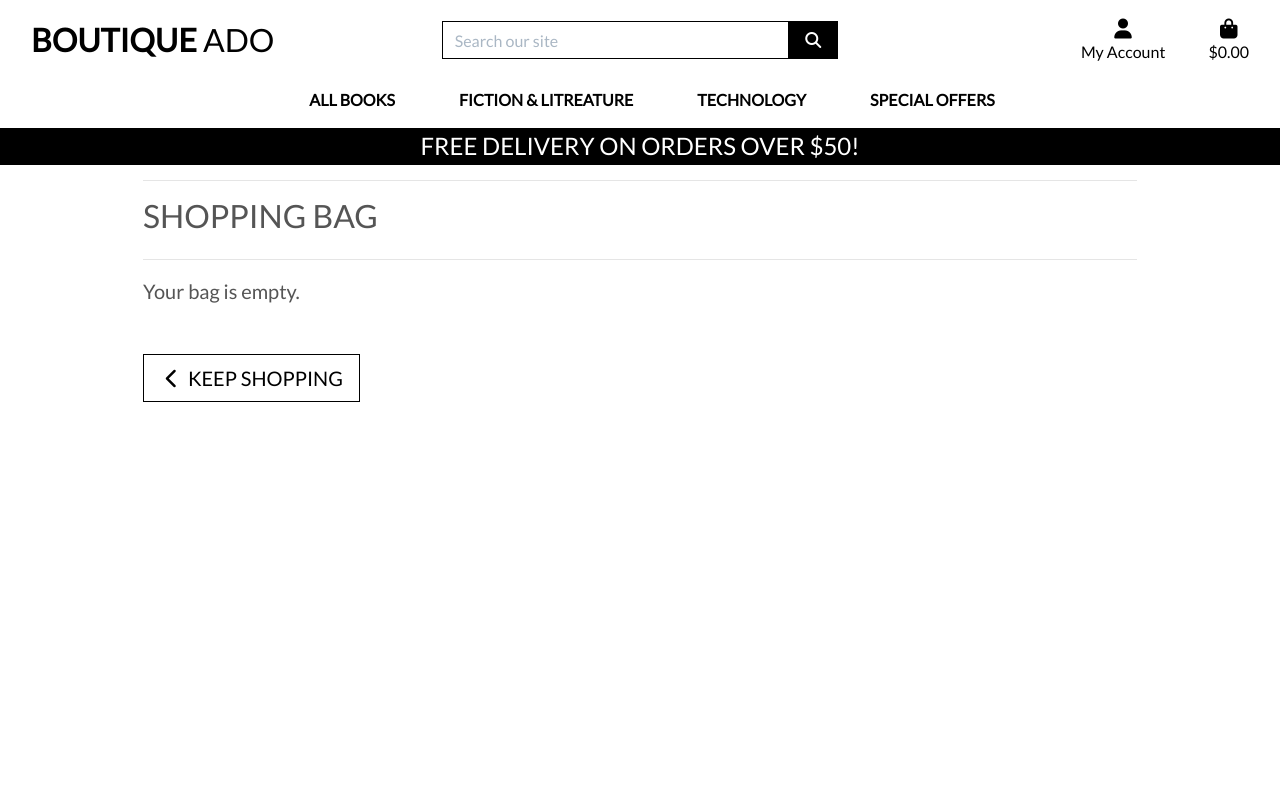
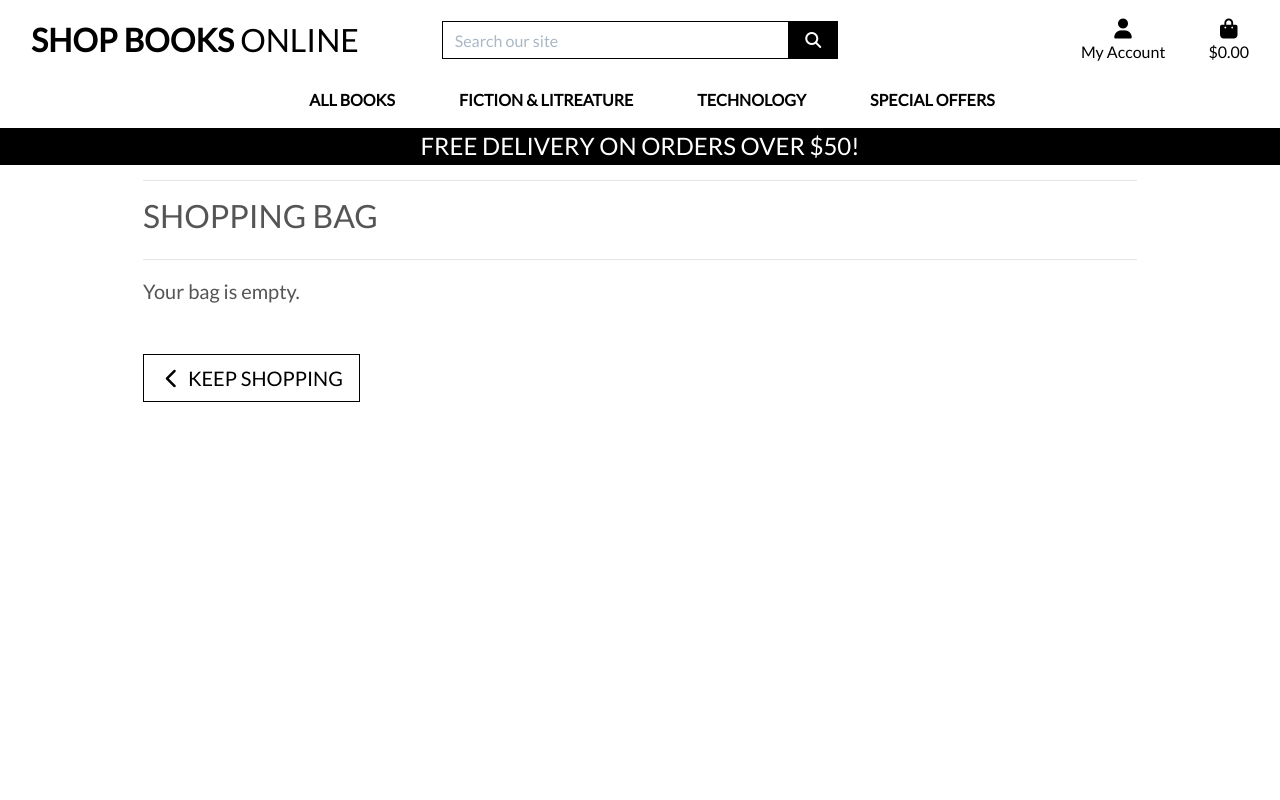
Before and after one commit to swaroopdebora/djangoBookOnlineshopping, a Django app: page /bag/ in a window 1280 px wide. Run offline with Django 3.2, Linux system fonts and the light colour scheme; some libraries are stand-ins or nearby versions.

Commit message:
added newbook image and chagedthe homepage title

```diff
--- a/templates/base.html
+++ b/templates/base.html
@@ -34,14 +34,14 @@
     {% block extra_js %}
     {% endblock %}
 
-    <title>Boutique Ado {% block extra_title %}{% endblock %}</title>
+    <title>Shop Books Online {% block extra_title %}{% endblock %}</title>
   </head>
   <body>
     <header class="container-fluid fixed-top">
         <div id="topnav" class="row bg-white pt-lg-2 d-none d-lg-flex">
             <div class="col-12 col-lg-4 my-auto py-1 py-lg-0 text-center text-lg-left">
                 <a href="{% url 'home' %}" class="nav-link main-logo-link">
-                    <h2 class="logo-font text-black my-0"><strong>Boutique</strong> Ado</h2>
+                    <h2 class="logo-font text-black my-0"><strong>Shop Books</strong> Online</h2>
                 </a>
             </div>
             <div class="col-12 col-lg-4 my-auto py-1 py-lg-0">
```
Also changed, not shown: media/1001 motivational Quotes.jpg (added), media/1001_motivational_waits.jpg (added).
